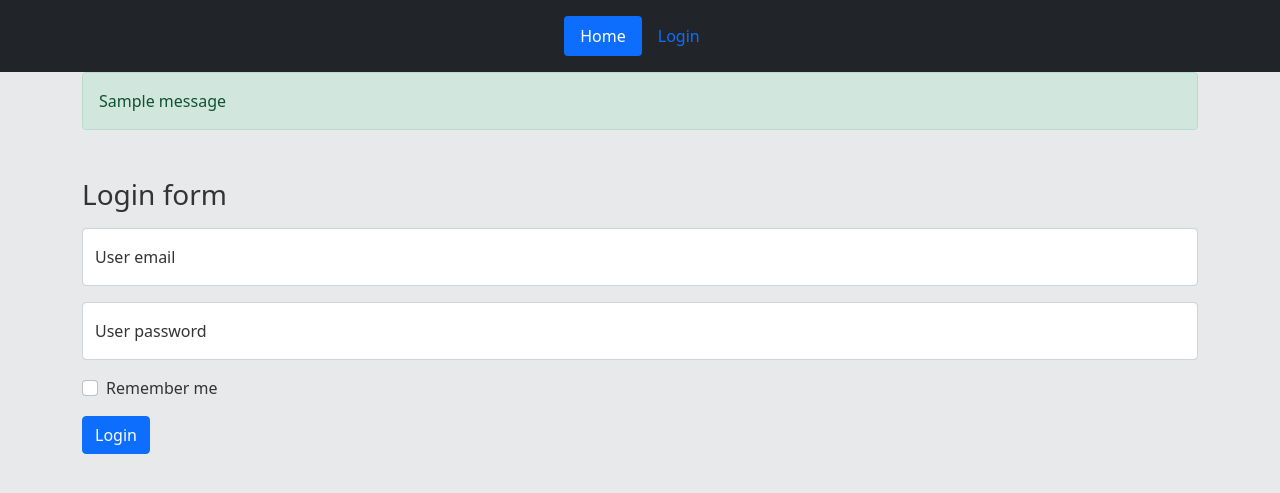
After one commit to mahfuz-prog/Flask, a Flask app: page /login/ in a window 1280 px wide. The commit adds this page. Shown: the top 493 px of the page. Run offline with Flask 3, Linux system fonts and the light colour scheme; one stand-in notice (Sample message) is shown.

Commit message:
User authentication

```diff
--- /dev/null
+++ b/flaskapp/forms.py
@@ -0,0 +1,14 @@
+from flask_wtf import FlaskForm
+from wtforms import StringField, PasswordField, SubmitField, BooleanField
+from wtforms.validators import DataRequired, ValidationError
+from flaskapp.user_login import users
+
+class LogIn(FlaskForm):
+	email = StringField('User email', validators=[DataRequired()])
+	password = PasswordField('User password', validators=[DataRequired()])
+	remember = BooleanField('Remember me')
+	submit = SubmitField('Login')
+
+	def validate_email(self, email):
+		if email.data not in users:
+			raise ValidationError('Please register first')
--- a/flaskapp/routes.py
+++ b/flaskapp/routes.py
@@ -1,11 +1,35 @@
-from flask import render_template
 from flaskapp import app
+from flask import render_template, flash, request, redirect
+from flaskapp.user_login import User, users
+from flask_login import login_user, current_user, logout_user, login_required
+from flaskapp.forms import LogIn
 
 @app.route('/')
 @app.route('/home/')
 def home():
 	return render_template('home.html')
 
-@app.route('/about/')
-def about():
-	return render_template('about.html', title='About')
+@app.route('/login/', methods=['GET', 'POST'])
+def login():
+	if current_user.is_authenticated:
+		return redirect('/home')
+	form = LogIn()
+	if request.method == 'POST' and form.validate():
+		email = form.email.data
+		if (email in users) and (users[email]['password'] == form.password.data):
+			user = User()
+			user.id = email
+			login_user(user, form.remember.data)
+			flash(f'Logged in as {email}', 'success')
+			next_page = request.args.get('next')
+			return redirect(next_page) if next_page else redirect('/home')
+		else:
+			flash(f'Bad credentials', 'danger')
+	return render_template('login.html', title='Login', form=form)
+
+@app.route('/logout/')
+@login_required
+def logout():
+	logout_user()
+	flash(f'You are logged out', 'success')
+	return redirect(request.referrer)
--- a/flaskapp/templates/about.html
+++ /dev/null
@@ -1,4 +0,0 @@
-{% extends 'layout.html' %}
-{% block body_block %}
-<h1 class="text-center mt-5">Features will add through github branches</h1>
-{% endblock %}
--- a/flaskapp/templates/home.html
+++ b/flaskapp/templates/home.html
@@ -1,4 +1,7 @@
 {% extends 'layout.html' %}
 {% block body_block %}
 <h1 class="text-center mt-5">This is homepage</h1>
+{% if current_user.is_authenticated %}
+<h5 class="text-center mt-4">Hello: {{ current_user.id }}</h5>
+{% endif %}
 {% endblock %}
--- a/flaskapp/templates/layout.html
+++ b/flaskapp/templates/layout.html
@@ -1,3 +1,4 @@
+{% from 'templates.html' import flash_template %}
 <!DOCTYPE html>
 <html>
 <head>
@@ -21,10 +22,18 @@
       <header class="d-flex justify-content-center py-3">
         <ul class="nav nav-pills">
           <li class="nav-item"><a href="{{ url_for('home') }}" class="nav-link active" aria-current="page">Home</a></li>
-          <li class="nav-item"><a href="{{ url_for('about') }}" class="nav-link">About</a></li>
+          {% if current_user.is_authenticated %}
+            <li class="nav-item"><a href="{{ url_for('logout') }}" class="nav-link">Logout</a></li>
+          {% else %}
+            <li class="nav-item"><a href="{{ url_for('login') }}" class="nav-link">Login</a></li>
+          {% endif %}
         </ul>
       </header>
     </div>
+  </div>
+
+  <div class="container block-container">
+    {{ flash_template(get_flashed_messages(with_categories=true)) }}
   </div>
 
   <div class="container block-container">
--- /dev/null
+++ b/flaskapp/templates/login.html
@@ -0,0 +1,19 @@
+{% from 'templates.html' import field_template %}
+{% extends 'layout.html' %}
+{% block body_block %}
+
+<main class="form-signin mt-5">
+  <form method="POST" action="">
+    <h1 class="h3 mb-3 fw-normal">Login form</h1>
+	    {{ form.hidden_tag() }}
+	    {{ field_template(form.email, placeholder=form.email.label.text) }}
+	    {{ field_template(form.password, placeholder=form.password.label.text) }}
+	    <div class="form-check mb-3">
+			{{ form.remember(class='form-check-input') }}
+		    {{ form.remember.label(class='form-check-label')}}
+		</div>
+	    {{ form.submit(class="btn btn-primary") }}
+  </form>
+</main>
+
+{% endblock body_block %}
--- /dev/null
+++ b/flaskapp/templates/templates.html
@@ -0,0 +1,23 @@
+{% macro field_template(field) %}
+<div class="form-floating mb-3">
+	{{ field(class='form-control', **kwargs)|safe }}
+    <label for="{{ field.name }}">{{ field.label.text }}</label>
+    <ul>
+    	{% for error in field.errors %}
+    	<li style="color:red;">{{ error }}</li>
+    	{% endfor %}
+    </ul>
+ </div>
+{% endmacro %}
+
+{% macro flash_template(msg) %}
+	{% with messages = msg %}
+		{% if messages %}
+			{% for category, message in messages %}
+			<div class="alert alert-{{ category }}">
+             	{{ message }}
+          	</div>
+			{% endfor %}
+		{% endif %}
+	{% endwith %}
+{% endmacro %}
--- /dev/null
+++ b/flaskapp/user_login.py
@@ -0,0 +1,14 @@
+from flask_login import UserMixin
+from flaskapp import login_manager
+
+# Mock database
+users = {'webwaymark@gmail.com': {'password': 'asd'}, 'mahfuz@gmail.com': {'password': 'asd'}}
+
+@login_manager.user_loader
+def user_loader(email):
+    user = User()
+    user.id = email
+    return user
+
+class User(UserMixin):
+    pass
```
Also changed, not shown: flaskapp/__init__.py (+9 -0 lines), README.md, 1 other file.
